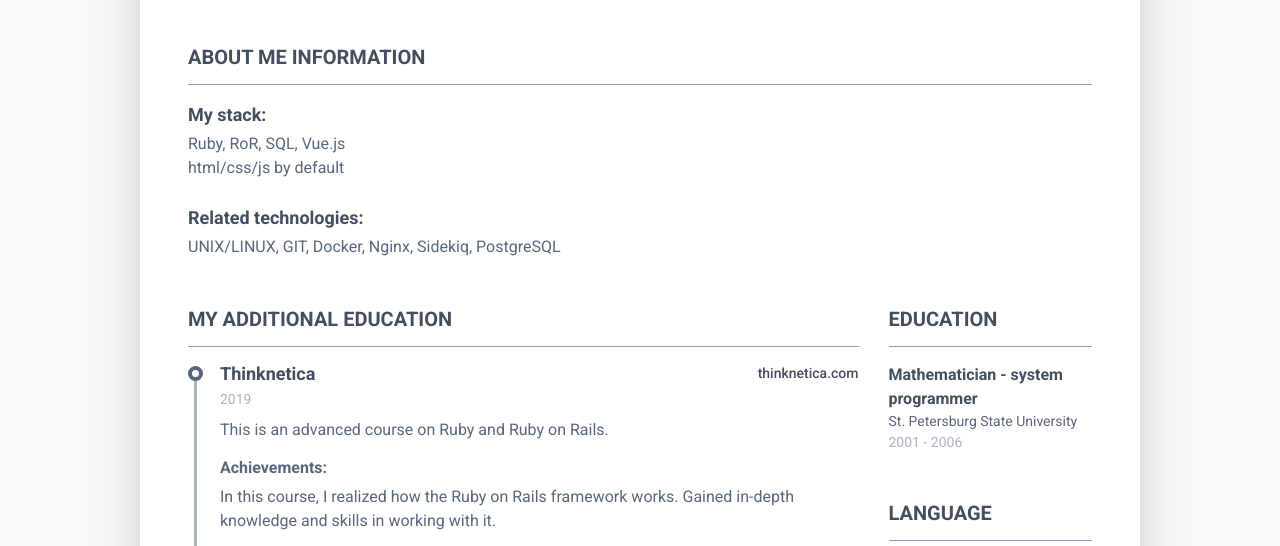
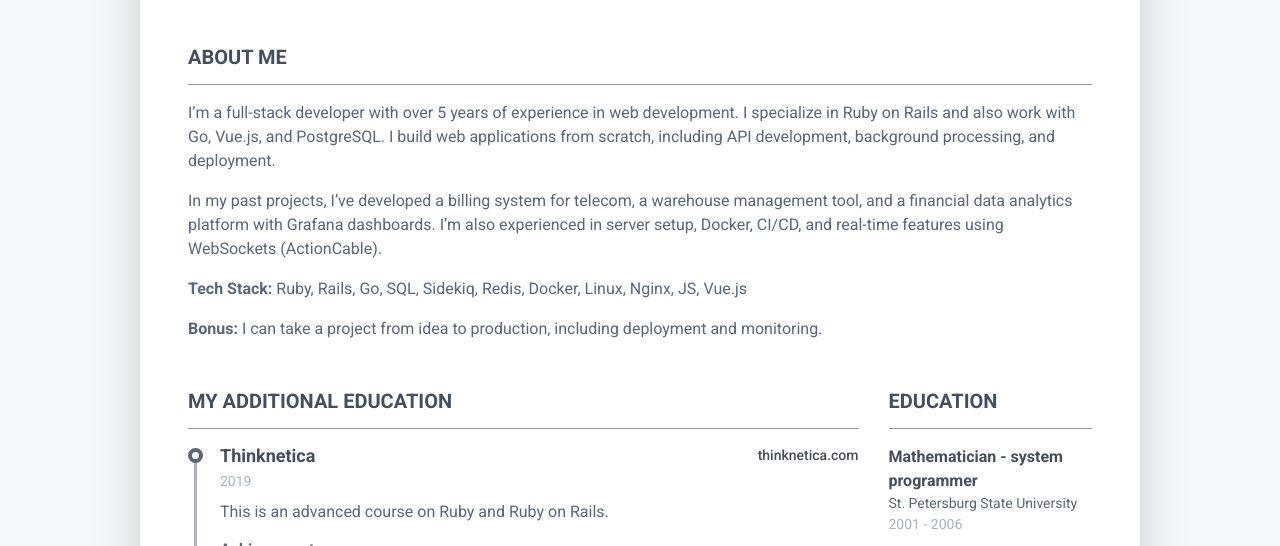
Before and after one commit to Unrealimp/unrealimp.github.io, a plain HTML site: page index.html in a window 1280 px wide. Shown: the part 253-799 px from the top of the page. Drawn offline with Linux system fonts and the light colour scheme; a small style sheet from the web is missing.

Commit message:
Update index.html

```diff
--- a/index.html
+++ b/index.html
@@ -40,18 +40,17 @@
 
             <div class="resume-body p-5">
 
-                <section class="resume-section summary-section mb-5">
-                    <h2 class="resume-section-title text-uppercase font-weight-bold pb-3 mb-3">About me information</h2>
-                    <div class="resume-section-content">
-                        <p class="mb-0 resume-position-title font-weight-bold mb-1">My stack:</p>
-                        <p class="mb-0">Ruby, RoR, SQL, Vue.js </p>
-                        <p class="mb-0">html/css/js by default</p>
-                        <br>
-                        <p class="mb-0 resume-position-title font-weight-bold mb-1">Related technologies:</p>
-                        <p class="mb-0">UNIX/LINUX, GIT, Docker, Nginx, Sidekiq, PostgreSQL</p>
+             <section class="resume-section summary-section mb-5">
+                <h2 class="resume-section-title text-uppercase font-weight-bold pb-3 mb-3">About Me</h2>
+                <div class="resume-section-content">
+                    <p>I’m a full-stack developer with over 5 years of experience in web development. I specialize in Ruby on Rails and also work with Go, Vue.js, and PostgreSQL. I build web applications from scratch, including API development, background processing, and deployment.</p>
 
-                    </div>
-                </section>
+                    <p>In my past projects, I’ve developed a billing system for telecom, a warehouse management tool, and a financial data analytics platform with Grafana dashboards. I’m also experienced in server setup, Docker, CI/CD, and real-time features using WebSockets (ActionCable).</p>
+
+                    <p><strong>Tech Stack:</strong> Ruby, Rails, Go, SQL, Sidekiq, Redis, Docker, Linux, Nginx, JS, Vue.js</p>
+                    <p><strong>Bonus:</strong> I can take a project from idea to production, including deployment and monitoring.</p>
+                </div>
+            </section>
 
 
                 <div class="row">
```
